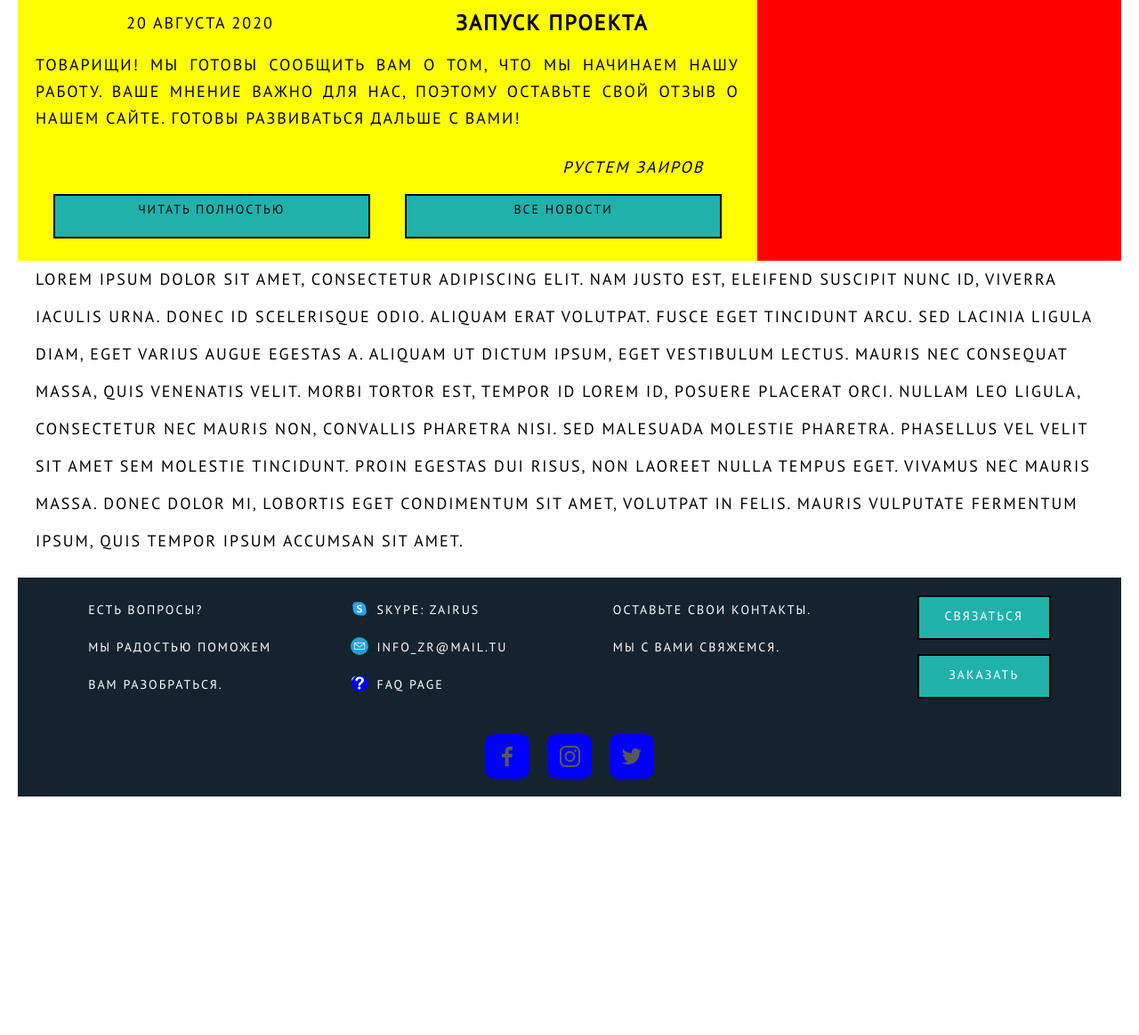
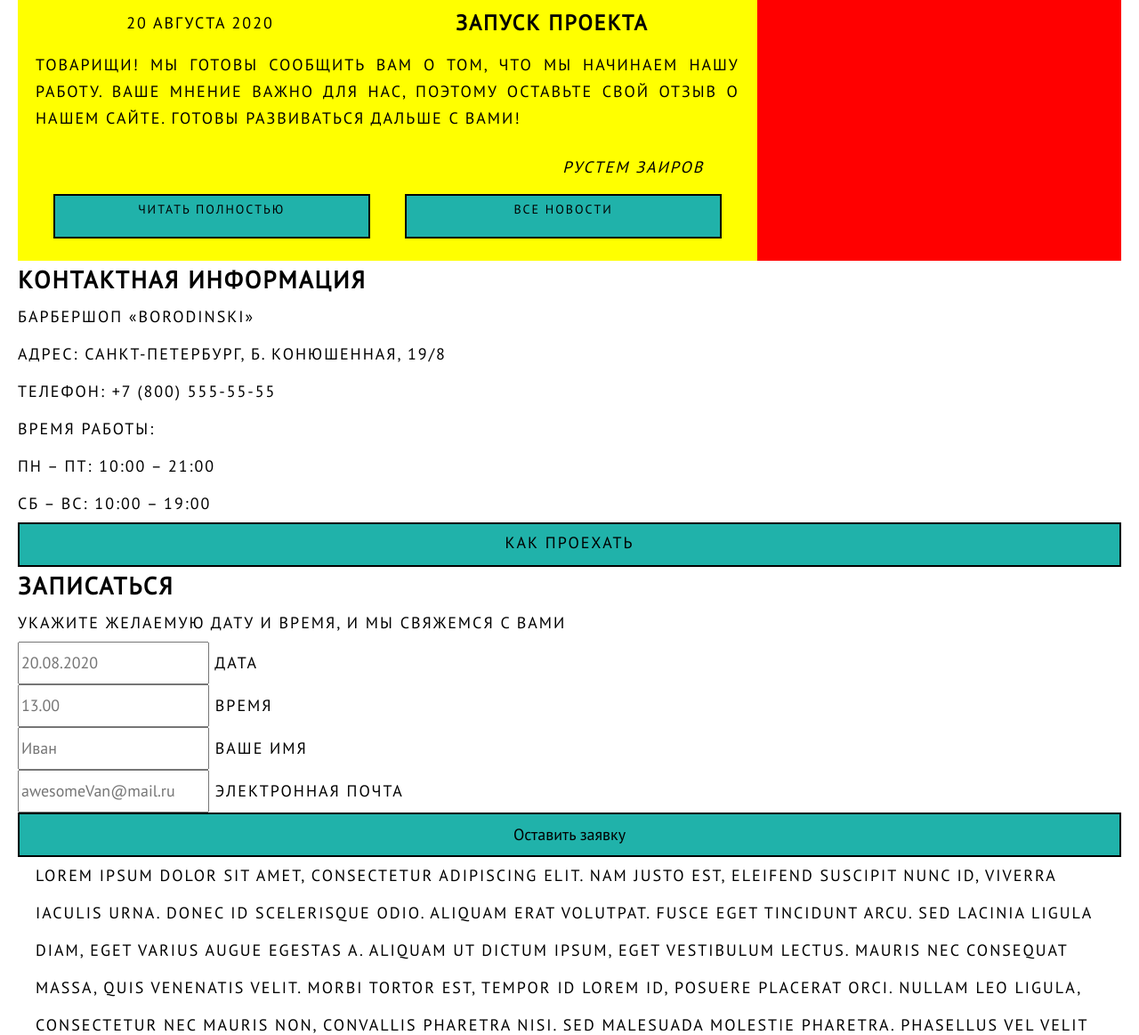
Before and after one commit to ShuliatevAl/ZaiRus, a website: page _src/index.html in a window 1280 px wide. Shown: the part 877-2040 px from the top of the page at 89% size. Before the commit the page ends 1772 px from the top, so only its background shows below. Drawn offline with nearby package versions, Linux system fonts and the light colour scheme; files that its build step writes are made by us from their sources; files whose address does not match are found by name.

Commit message:
Разметка
Добавил пару блоков в сетку

```diff
--- a/_src/_footer.html
+++ b/_src/_footer.html
@@ -7,13 +7,13 @@
                 Вам разобраться.
             </p>
             <div class="footer__contacts">
-                <a class="contacts__link">
+                <a class="footer__link">
                     Skype: ZaiRus
                 </a>
-                <a class="contacts__link">
+                <a class="footer__link">
                     info_zr@mail.tu
                 </a>
-                <a class="contacts__link">
+                <a class="footer__link">
                     FAQ page
                 </a>
             </div>
--- a/_src/index.html
+++ b/_src/index.html
@@ -18,7 +18,7 @@
                 </div>
             </div>
             <div class="index__content">
-               <div class="index__team _container2">
+               <div class="index__start _container2">
                    <div class="index__card card card__1">
                         <figure class="card__content">
                             <img class="card__image" src="/img/index/PeriodicTable.png" alt="Таблица Менделеева">
@@ -118,7 +118,49 @@
 
                    </div>
                 </div>
+                <div class="index__middle _container2">
+                    <section class="index__contacts contacts">
+                        <h2 class="index__title">Контактная информация</h2>
+                        <p class="contacts__adress">
+                            Барбершоп «Borodinski»<br>
+                            Адрес: Санкт-Петербург, Б. Конюшенная, 19/8<br>
+                            Телефон: <a href="tel:+78005555555">+7 (800) 555-55-55</a>
+                        </p>
+                        <p class="contacts__hours">
+                            Время работы:<br>
+                            Пн – Пт: 10:00 – 21:00<br>
+                            Сб – Вс: 10:00 – 19:00<br>
+                         </p>
+                         <a class="button" href="" title="Открыть карту">Как проехать</a>
+                    </section>
+                    <section class="index__appointment appointment">
+                        <h2 class="index__title">Записаться</h2>
+                        <p class="appointment__description">Укажите желаемую дату и время, и мы свяжемся с Вами</p>
+                        <form class="appointment__form form" action="index.html" method="POST">
+                            <div class="form__field-holder">
+								<input id="date-field" class="form__field" type="text" name="date" placeholder="20.08.2020">
+								<label for="date-field" class="form__label">Дата</label>
+							</div>
 
+	                     	<div class="form__field-holder">
+								<input id="time-field" class="form__field" type="text" name="time" placeholder="13.00">
+								<label for="time-field" class="form__label">Время</label>
+	                     	</div>
+
+							<div class="form__field-holder">
+								<input id="name-field" class="form__field" type="text" name="name" placeholder="Иван">
+								<label for="name-field" class="form__label">Ваше имя</label>
+	                     	</div>
+
+							<div class="form__field-holder">
+								<input id="email-field" class="form__field" type="email" name="email" placeholder="awesomeVan@mail.ru">
+								<label for="email-field" class="form__label">Электронная почта</label>
+	                     	</div>
+
+	                     	<button class="form__button button" type="submit">Оставить заявку</button>
+                        </form>
+                    </section>
+                </div>
                 <div class="index__rofl _container">
                     <p>
                         Lorem ipsum dolor sit amet, consectetur adipiscing elit.
--- a/_src/scss/_footer.scss
+++ b/_src/scss/_footer.scss
@@ -32,7 +32,7 @@
     margin: 15px auto;
 }
 
-.contacts__link {
+.footer__link {
     position: relative;
 
     &:nth-of-type(n) {
--- a/_src/scss/_index.scss
+++ b/_src/scss/_index.scss
@@ -1,7 +1,7 @@
 .index {
     margin: 70px 0 0 0;
 
-    &__team {
+    &__start {
       display: flex;
       flex-direction: row;
       justify-content: space-between;
```
Also changed, not shown: dist/css/style.css, dist/css/style.min.css, dist/index.html.
